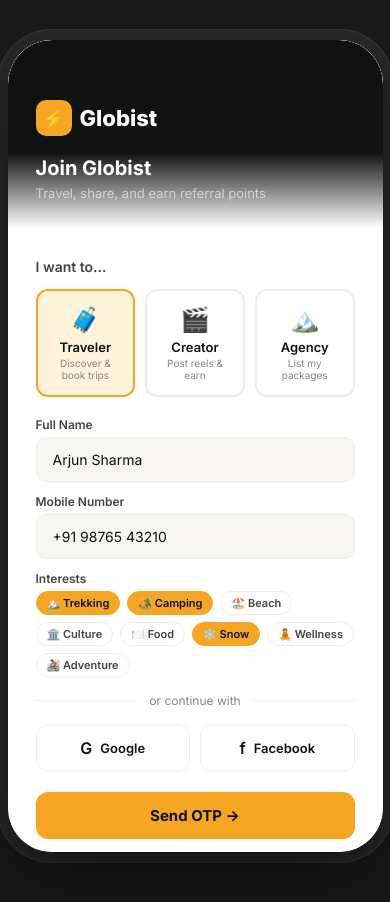
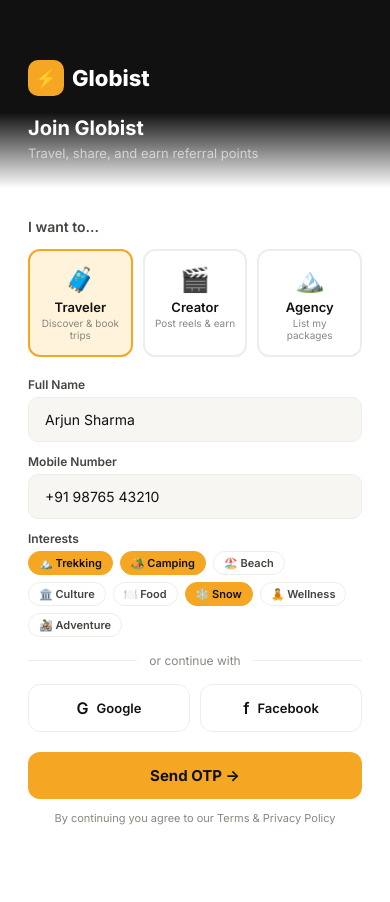
Before and after one commit to AkshalRaina/globist, a React (Vite) app in the folder client/: page /signup in a window 390 px wide. Shown: the top 902 px of the page. After the commit the page ends 844 px from the top, so only its background shows below. Built offline with nearby package versions, Linux system fonts and the light colour scheme.

Commit message:
style: remove mobile phone wrapper constraint to make app responsive

```diff
--- a/client/src/index.css
+++ b/client/src/index.css
@@ -21,7 +21,7 @@
 * { box-sizing: border-box; margin: 0; padding: 0; -webkit-tap-highlight-color: transparent; }
 
 body {
-  background: #1a1a1a;
+  background: var(--white);
   font-family: 'Inter', -apple-system, 'SF Pro Display', 'Segoe UI', Arial, sans-serif;
   -webkit-font-smoothing: antialiased;
   -moz-osx-font-smoothing: grayscale;
@@ -32,18 +32,19 @@ body {
   flex-direction: column;
   align-items: center;
   min-height: 100vh;
-  padding: 20px 0 40px;
+  padding: 0;
+  width: 100%;
 }
 
 /* ═══════════════════════════════════════
-   PHONE SHELL
+   APP SHELL
    ═══════════════════════════════════════ */
 .phone {
-  width: 375px;
-  height: 812px;
+  width: 100%;
+  height: 100vh;
   background: var(--white);
-  border-radius: 44px;
-  box-shadow: 0 30px 80px rgba(0,0,0,.6), 0 0 0 10px #2a2a2a, 0 0 0 11px #3a3a3a;
+  border-radius: 0;
+  box-shadow: none;
   overflow: hidden;
   position: relative;
   flex-shrink: 0;
@@ -54,7 +55,7 @@ body {
   height: 100%;
   overflow: hidden;
   position: relative;
-  border-radius: 44px;
+  border-radius: 0;
   display: flex;
   flex-direction: column;
 }
```
